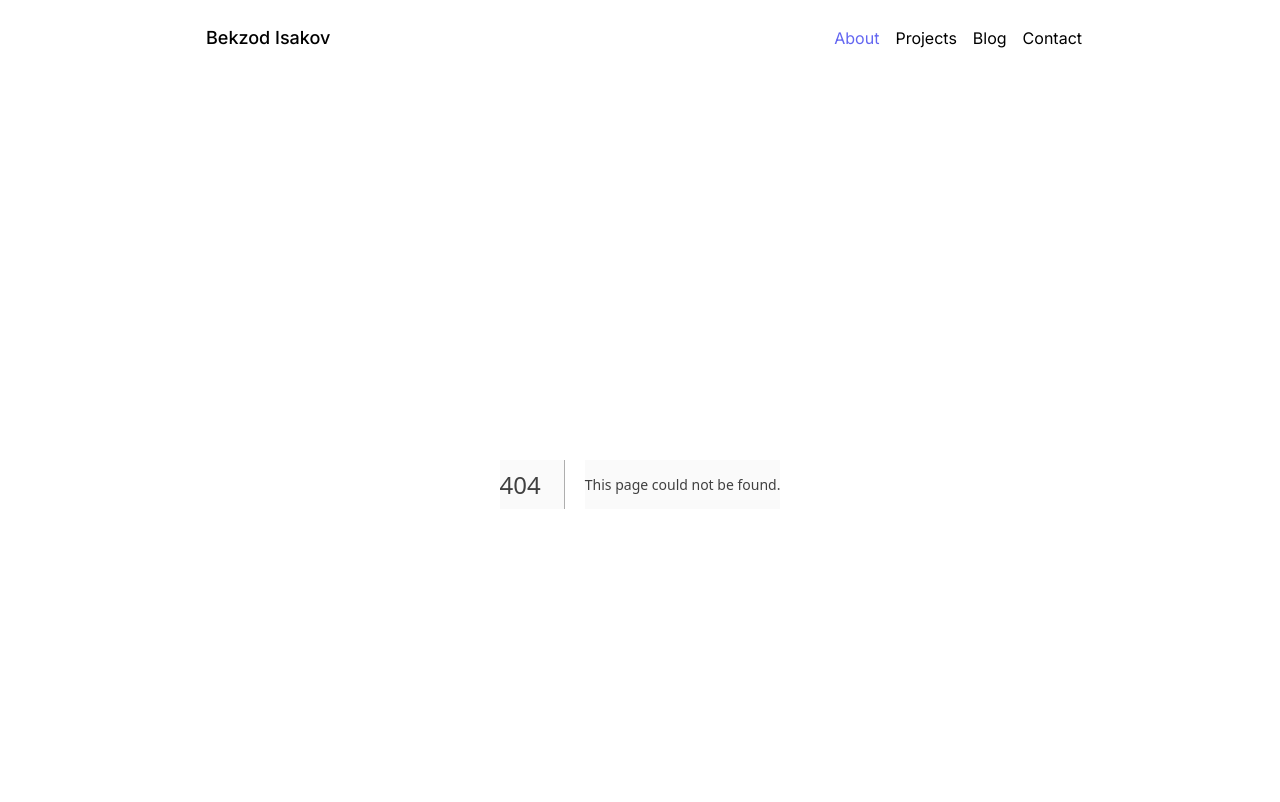
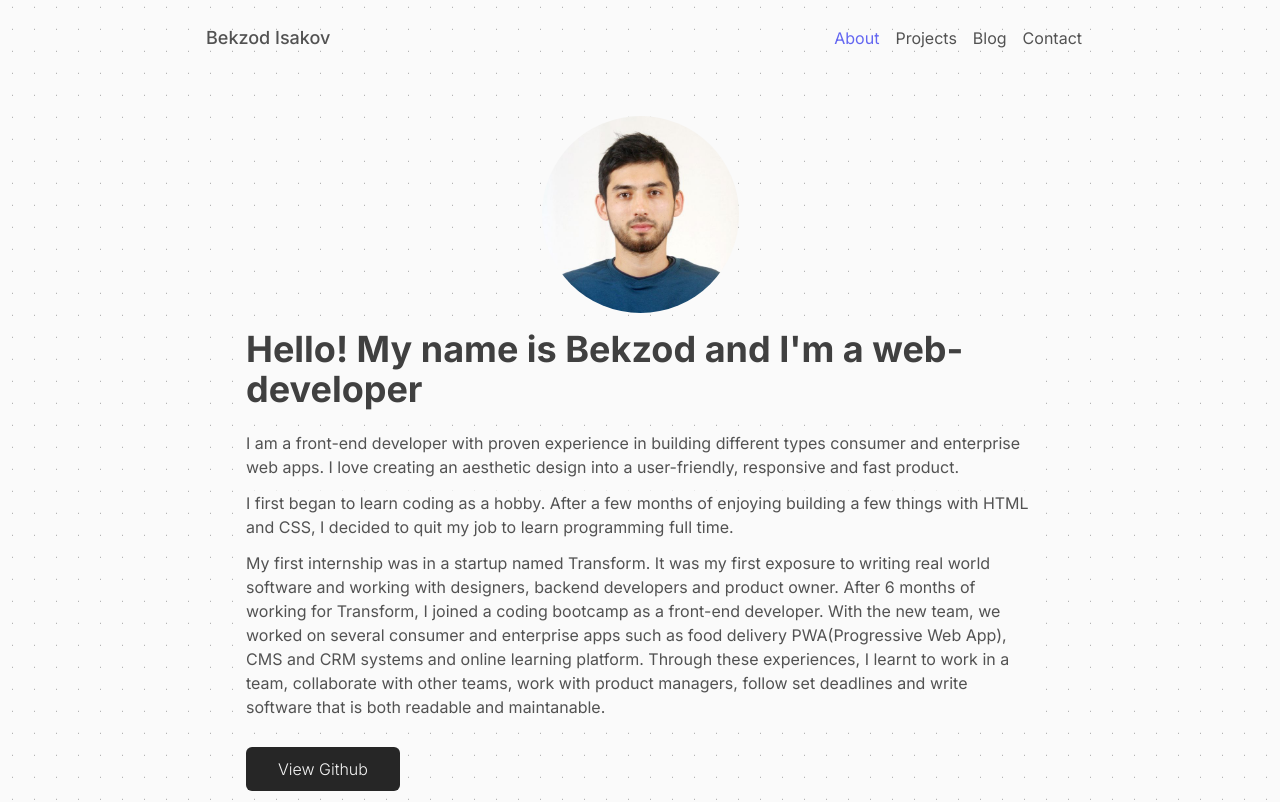
Before and after one commit to BehzodIsakov/my_website, a Next.js app: page /about in a window 1280 px wide. Before the commit this address had no page. Shown: the top 802 px of the page. Built offline with nearby package versions, Linux system fonts and the light colour scheme.

Commit message:
add routes

```diff
--- /dev/null
+++ b/app/(routes)/about/page.tsx
@@ -0,0 +1,51 @@
+import Image from "next/image";
+import Link from "next/link";
+
+export default function Page() {
+  return (
+    <div className='flex flex-col items-center'>
+      <div className='w-1/2 sm:w-1/3 md:w-1/4 mb-4'>
+        <Image
+          src={"/bekzod-isakov.jpg"}
+          alt='Bekzod Isakov'
+          width={250}
+          height={250}
+          className='rounded-full'
+        />
+      </div>
+      <div>
+        <h1>Hello! My name is Bekzod and I&apos;m a web-developer</h1>
+        <p>
+          I am a front-end developer with proven experience in building
+          different types consumer and enterprise web apps. I love creating an
+          aesthetic design into a user-friendly, responsive and fast product.
+        </p>
+        <p>
+          I first began to learn coding as a hobby. After a few months of
+          enjoying building a few things with HTML and CSS, I decided to quit my
+          job to learn programming full time.
+        </p>
+        <p>
+          My first internship was in a startup named Transform. It was my first
+          exposure to writing real world software and working with designers,
+          backend developers and product owner. After 6 months of working for
+          Transform, I joined a coding bootcamp as a front-end developer. With
+          the new team, we worked on several consumer and enterprise apps such
+          as food delivery PWA(Progressive Web App), CMS and CRM systems and
+          online learning platform. Through these experiences, I learnt to work
+          in a team, collaborate with other teams, work with product managers,
+          follow set deadlines and write software that is both readable and
+          maintanable.
+        </p>
+
+        <Link
+          href='https://github.com/BekzodIsakov'
+          target='_blank'
+          className='link-fill'
+        >
+          View Github
+        </Link>
+      </div>
+    </div>
+  );
+}
--- /dev/null
+++ b/app/(routes)/blog/page.tsx
@@ -0,0 +1,9 @@
+import React from "react";
+
+export default function Page() {
+  return (
+    <div>
+      <h1>Blog page</h1>
+    </div>
+  );
+}
--- /dev/null
+++ b/app/(routes)/contact/page.tsx
@@ -0,0 +1,7 @@
+export default function page() {
+  return (
+    <div>
+      <h1>Contact page</h1>
+    </div>
+  );
+}
--- /dev/null
+++ b/app/(routes)/layout.tsx
@@ -0,0 +1,3 @@
+export default function layout({ children }: { children: React.ReactNode }) {
+  return <div className='mt-8'>{children}</div>;
+}
--- /dev/null
+++ b/app/(routes)/projects/page.tsx
@@ -0,0 +1,7 @@
+export default function Page() {
+  return (
+    <>
+      <h1>Projects page</h1>
+    </>
+  );
+}
```
